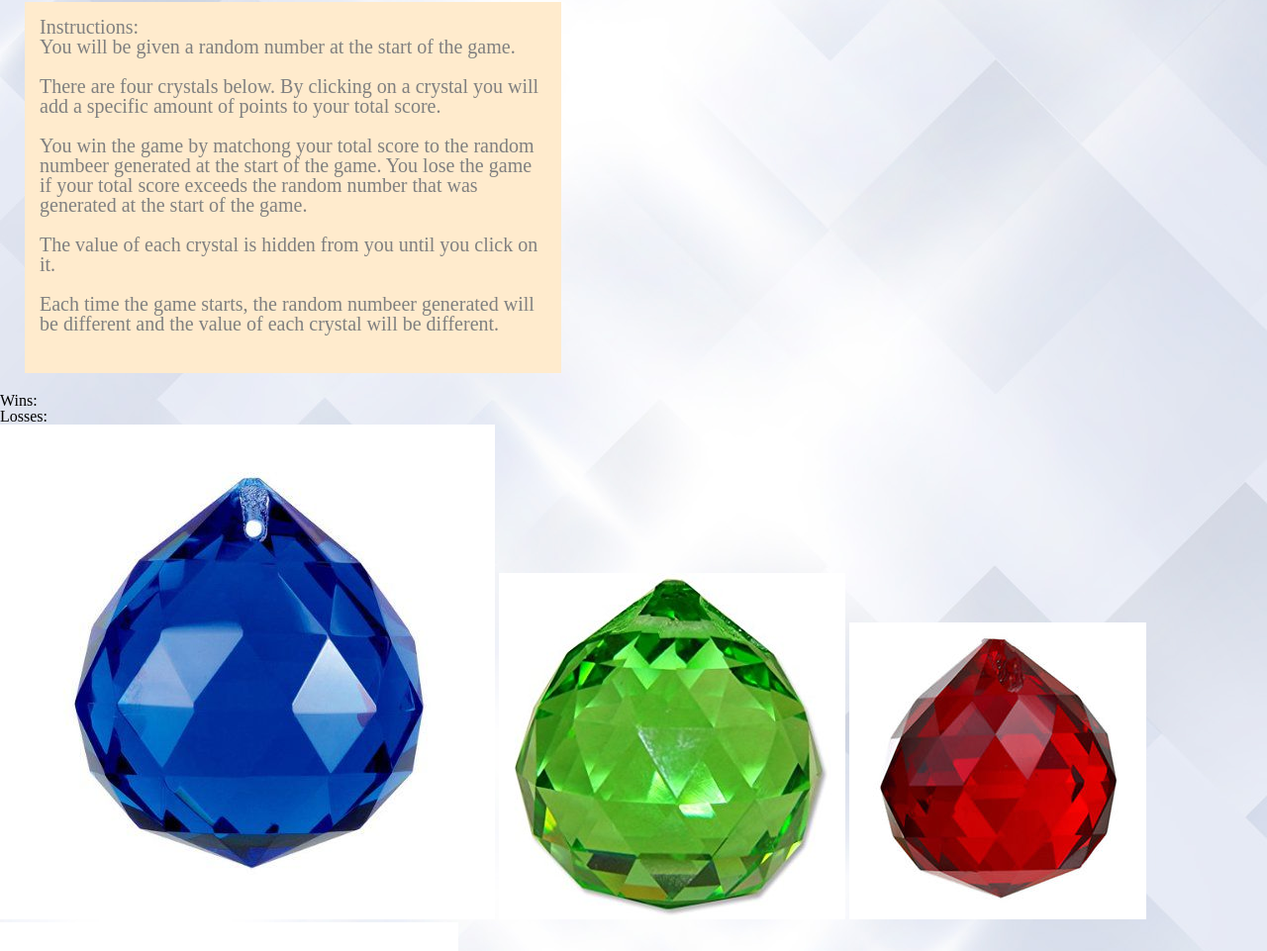
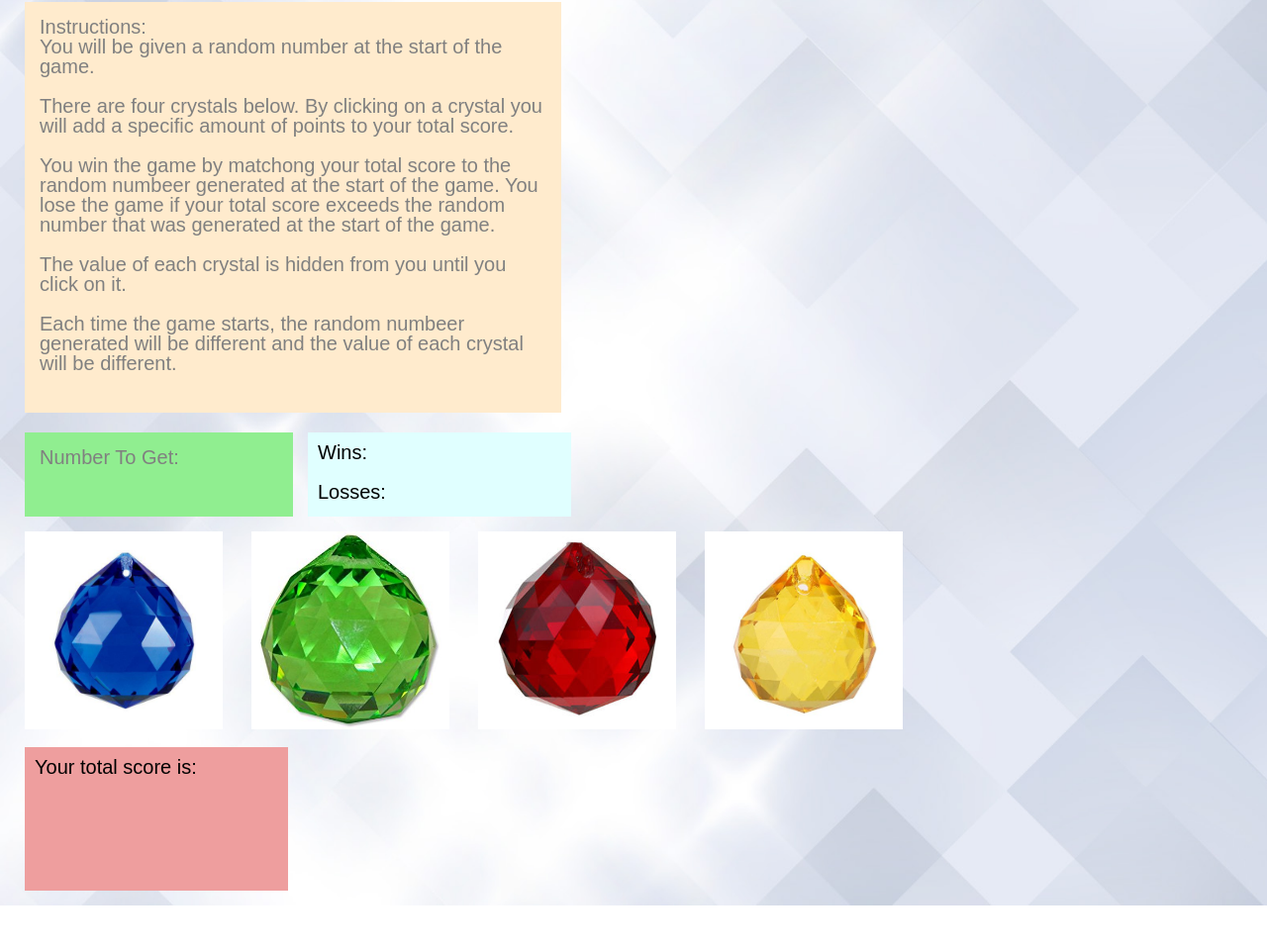
Before and after one commit to shoaibnaeem93/Crystal-Game, a plain HTML site: page index.html in a window 1280 px wide. Shown: the part 58-1019 px from the top of the page at 99% size. After the commit the page ends 973 px from the top, so only its background shows below. Drawn offline with nearby package versions, Linux system fonts and the light colour scheme.

Commit message:
finished html and css

```diff
--- a/assets/css/style.css
+++ b/assets/css/style.css
@@ -1,5 +1,6 @@
 html {
-    background: url("../images/crystal_background.jpg")
+    background: url("../images/crystal_background.jpg") no-repeat;
+    -webkit-background-size: cover;
 }
 
 #logo {
@@ -12,7 +13,7 @@ h1 {
     text-align: center;
     font-weight: bold;
     color: purple;
-    font-family: 'Lucida Sans', 'Lucida Sans Regular', 'Lucida Grande', 'Lucida Sans Unicode', Geneva, Verdana, sans-serif;
+    font-family: Arial, Helvetica, sans-serif;
     margin-bottom: 20px;
 }
 
@@ -22,6 +23,51 @@ h1 {
     width: 40%;
     margin-left: 25px;
     background-color: blanchedalmond;
+    font-family: Arial, Helvetica, sans-serif;
     padding: 15px 15px 0px 15px;
     margin-bottom: 20px;
 }
+
+.random-number {
+    background:lightgreen;
+    width: 20%;
+    height: 70px;
+    font-family: Arial, Helvetica, sans-serif;
+    font-size: 20px;
+    color: grey;
+    margin: 0px 15px 15px 25px;
+    padding: 15px 0px 0px 15px;
+    float: left;
+}
+
+#game-score {
+    background: lightcyan;
+    width: 20%;
+    float: left;
+    font-family: Arial, Helvetica, sans-serif;
+    font-size: 20px;
+    padding: 10px 0px 15px 10px;
+}
+
+.gems {
+    clear: both;
+}
+
+.gemImage {
+    height: 200px;
+    width: 200px;
+    margin-bottom: 25px;
+    margin: 0px 0px 15px 25px;
+}
+
+.total-score {
+    background: rgb(238, 158, 158);
+    width: 20%;
+    height: 120px;
+    float: left;
+    font-family: Arial, Helvetica, sans-serif;
+    font-size: 20px;
+    padding: 10px 0px 15px 10px;
+    margin: 0px 15px 15px 25px;
+
+}
--- a/index.html
+++ b/index.html
@@ -23,12 +23,16 @@
     <p>Each time the game starts, the random numbeer generated will be different and the value of each crystal will be different.</p>
     <br><br>
   </div>
-  <div id= "random-number">
 
-  </div>
+  <div class="random-number">
+		<h2>Number To Get:
+			<span id= "randomNumber"></span>
+		</h2>
+	</div>
 
   <div id= "game-score">
     <div class= "scoreboard" id= "Wins"> Wins:</div>
+    <br>
     <div class= "scoreboard" id= "Losses"> Losses:</div>
   </div>
   <div class="gems">
```
